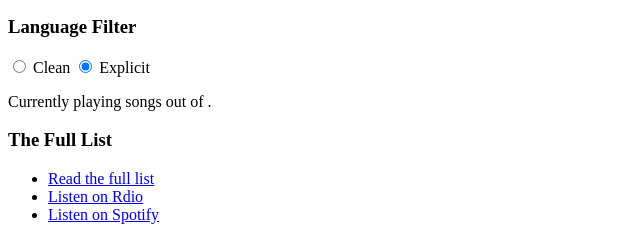
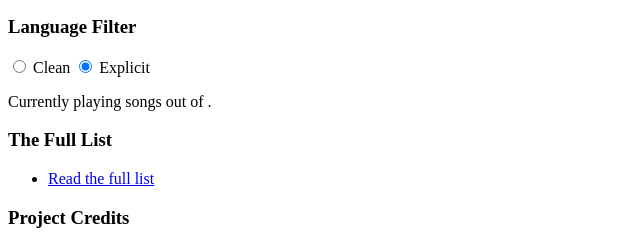
Before and after one commit to nprapps/bestsongs15-midyear, a Flask app: template templates/index.html in a window 1280 px wide. Shown: the part 1772-2016 px from the top of the page, without its empty margins (0-640 px from the left). Run offline with Flask 2, Linux system fonts and the light colour scheme; the template is opened without the code that fills it, so the values that code supplies are empty; some libraries are stand-ins or nearby versions.

Commit message:
don't display streaming playlist links for now

```diff
--- a/templates/_filter.html
+++ b/templates/_filter.html
@@ -58,8 +58,8 @@
                     <h3>The Full List</h3>
                         <ul class="list-unstyled">
                         <li><a href="http://www.npr.org/2015/06/29/418593463/the-complete-list-npr-musics-favorite-songs-of-2015-so-far" target="_blank"><i class="fa fa-fw fa-list-ul"></i> Read the full list</a></li>
-                        <li><a href="#"><i class="icon-rdio"></i> Listen on Rdio</a></li>
-                        <li><a href="#"><i class="icon-spotify-circled"></i> Listen on Spotify</a></li>
+                        <!-- <li><a href="#"><i class="icon-rdio"></i> Listen on Rdio</a></li>
+                        <li><a href="#"><i class="icon-spotify-circled"></i> Listen on Spotify</a></li>-->
                     </ul>
                 </div>
 
```
